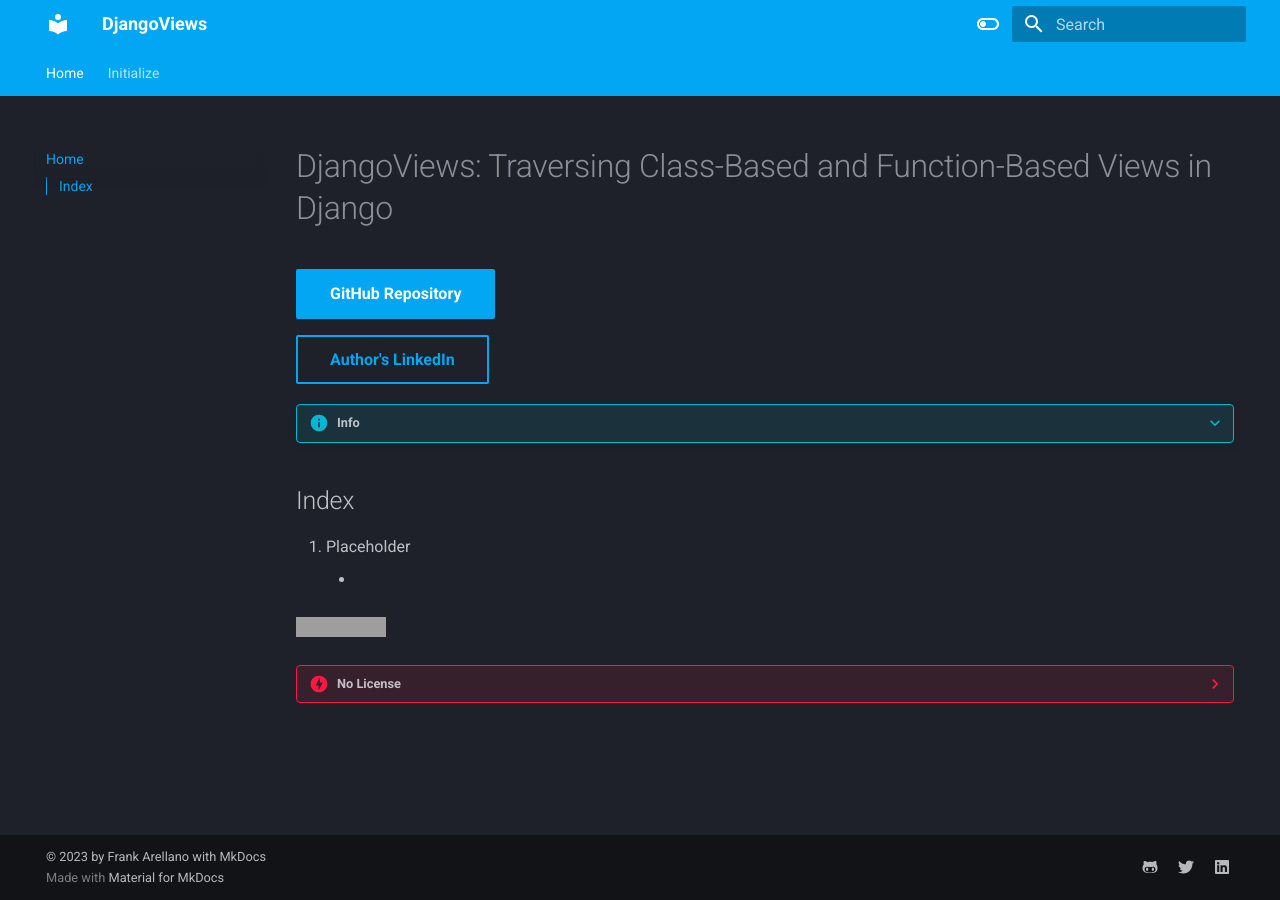
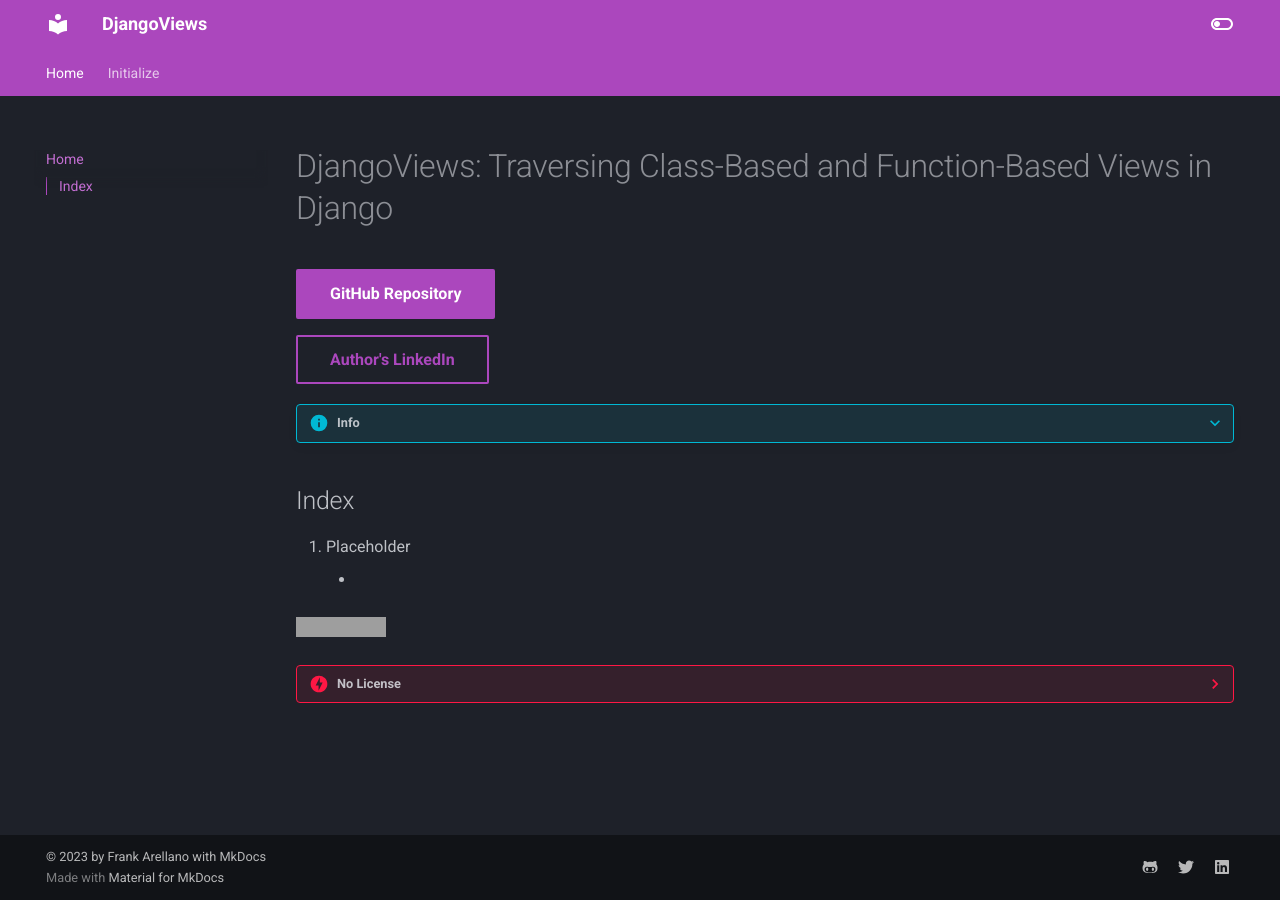
Before and after one commit to plexoio/djangoviews, an MkDocs documentation site: the page built from docs/index.md, in a window 1280 px wide. Built offline with MkDocs 1.6.1 and Material for MkDocs 9.7.7, drawn with Linux system fonts in a browser that asks for light colours; grey boxes are pictures that could not be loaded.

```diff
--- a/mkdocs.yml
+++ b/mkdocs.yml
@@ -3,9 +3,10 @@ site_name: DjangoViews
 nav:
   - Home: index.md
   - Initialize: initialize/initial.md
-# PLUGINS (bug present as not installed)
-# plugins:
-#   - glightbox
+
+# PLUGINS
+plugins:
+  - glightbox
 
 # THEME
 theme:
@@ -26,14 +27,14 @@ theme:
       toggle:
         icon: material/toggle-switch-off-outline
         name: Switch to dark mode
-      primary: light blue
-      accent: green
+      primary: purple
+      accent: yellow
     - scheme: default
       toggle:
         icon: material/toggle-switch
         name: Switch to light mode
-      primary: white
-      accent: indigo
+      primary: purple
+      accent: light blue
 
 # EXTRA
 extra:
--- a/requirements.txt
+++ b/requirements.txt
@@ -7,6 +7,7 @@ gunicorn==21.2.0
 Markdown==3.5
 mergedeep==1.3.4
 mkdocs==1.5.3
+mkdocs-glightbox==0.3.4
 mkdocs-material==9.4.6
 mkdocs-material-extensions==1.3
 paginate==0.5.6
```
Also changed, not shown: README.md (+0 -1 lines).
